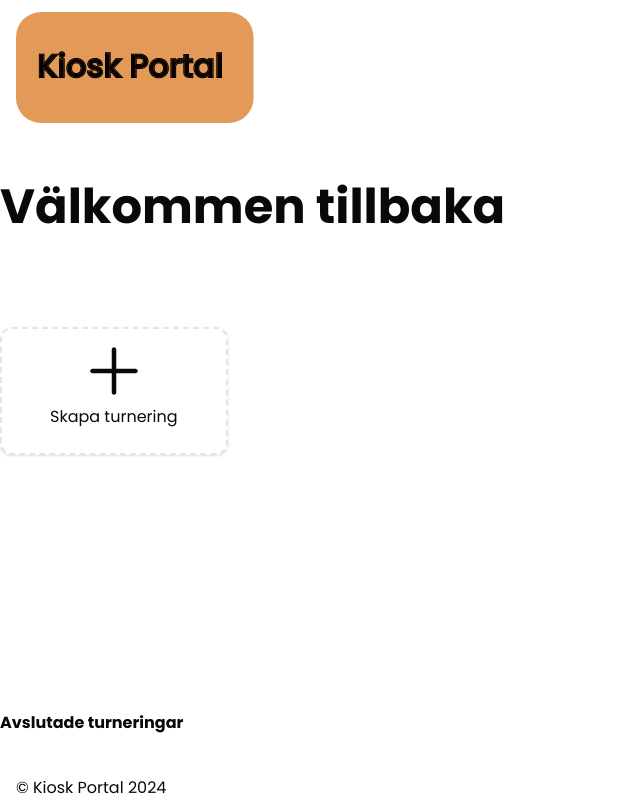
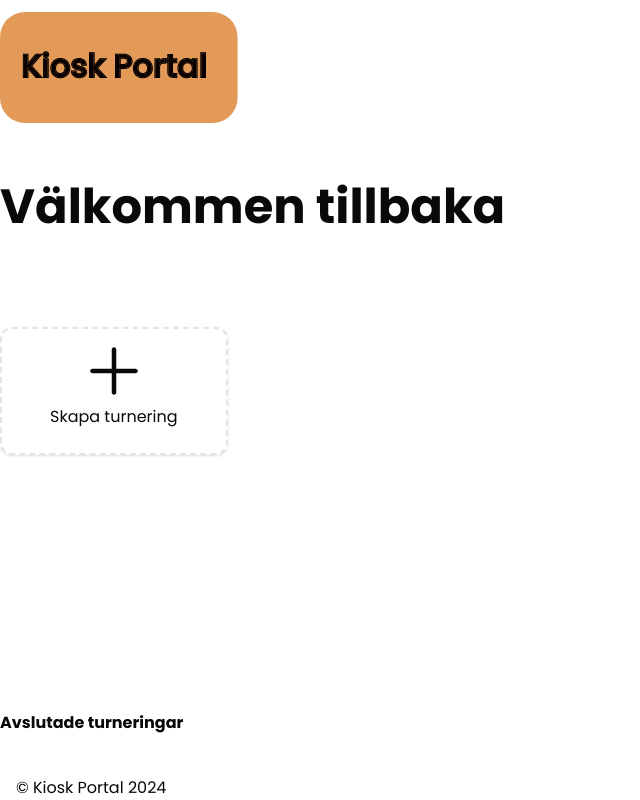
Before and after one commit to Camilla-bjorkcom/kioskportal-orebrocupen, a React (Vite) app: page / in a window 1280 px wide. Shown: the whole page, without its empty margins (0-640 px from the left). Built offline with nearby package versions, Linux system fonts and the light colour scheme.

Commit message:
Logo px removed

```diff
--- a/src/components/header.tsx
+++ b/src/components/header.tsx
@@ -1,7 +1,7 @@
 const Header: React.FC = () => {
     return (
         <header className="py-3">
-            <div className="container mx-auto px-4 flex items-center pb-12 ">
+            <div className="container mx-auto flex items-center pb-12 ">
                 <div className="logoImage">
                     <img src="src\assets\images\tempLogo.svg" alt="Kiosk Portalen"></img>
                 </div>
```
